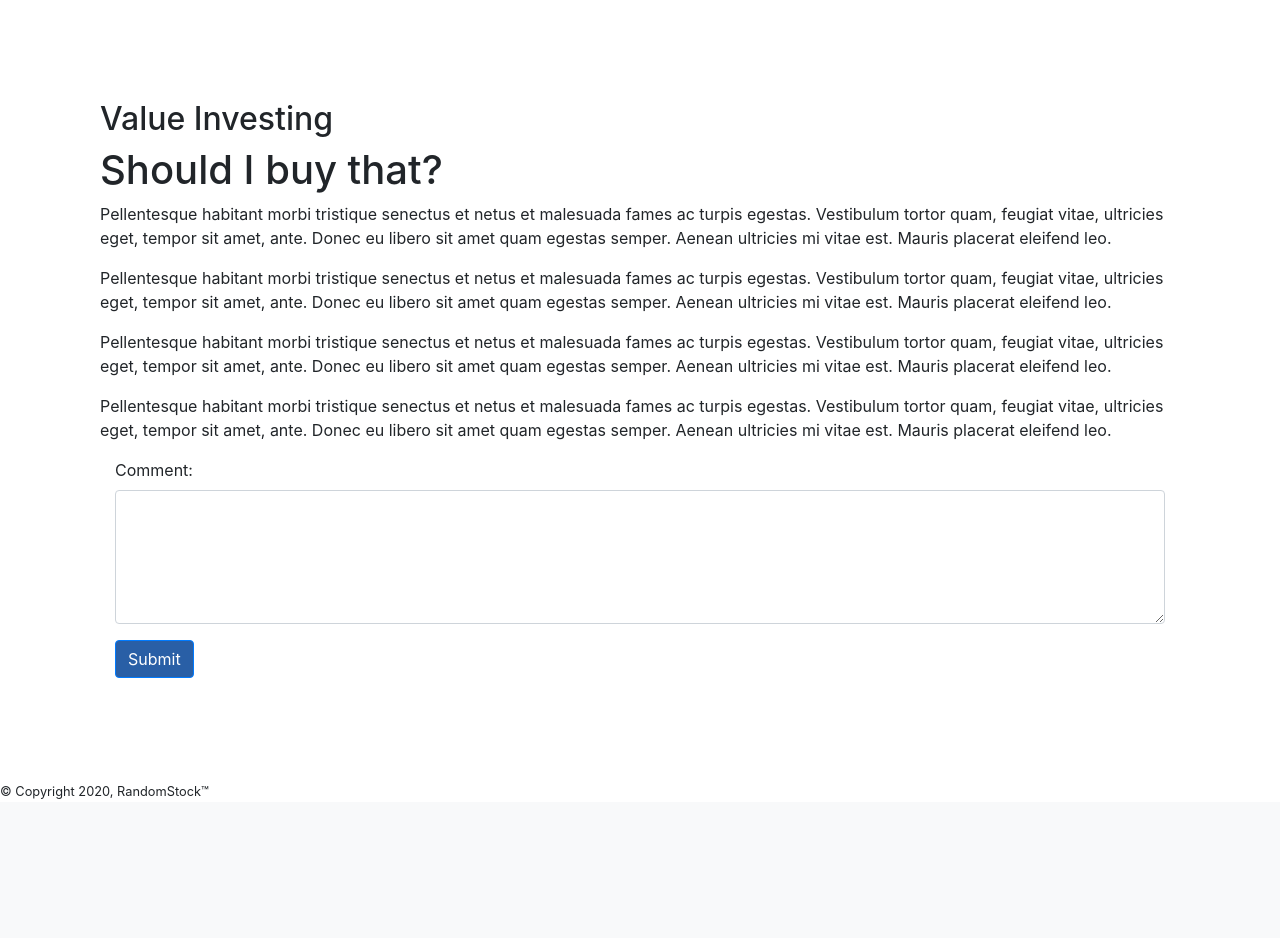
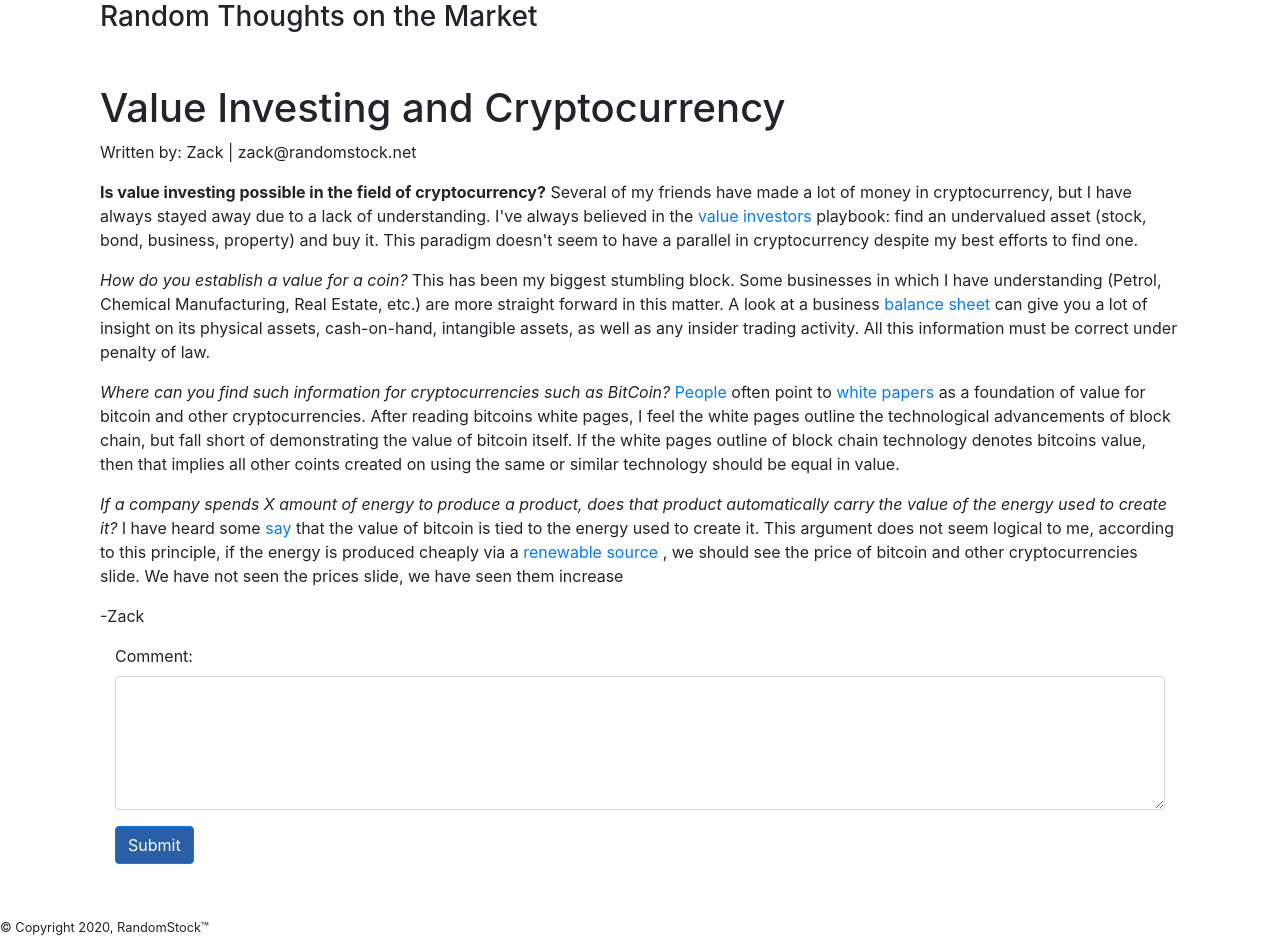
Before and after one commit to camptzak/RamdomStock, a Flask app: page /blog in a window 1280 px wide. Shown: the part 70-1008 px from the top of the page. Before the commit the page ends 869 px from the top, so only its background shows below. Run offline with Flask 2, Linux system fonts and the light colour scheme; data that the repository does not hold is empty; some libraries are stand-ins or nearby versions.

Commit message:
updated blog page more, looks good. article in pace first

```diff
--- a/static/style.css
+++ b/static/style.css
@@ -60,6 +60,19 @@ body {
   margin: 16px;
 }
 
+.blog_heading {
+  margin-left: 100px;
+}
+
 .blog_page {
-  margin: 100px;
+
+  margin: 50px 100px;
 }
+
+.blog_comment {
+  margin: 10px;
+  outline: 1px solid #295fa6;
+  padding: 5px;
+  margin: 5px;
+
+}
--- a/templates/blog/blog.html
+++ b/templates/blog/blog.html
@@ -5,18 +5,36 @@
 {% endblock %}
 
 {% block body %}
+    <div class="blog_heading">
+        <h3>Random Thoughts on the Market</h3>
+    </div>
     <div class="blog_page">
-        <h2>Value Investing</h2>
-        <h1> Should I buy that?</h1>
+        <h1>Value Investing and Cryptocurrency</h1>
+        <p>Written by: Zack | zack@randomstock.net</p>
 
-        <p>Pellentesque habitant morbi tristique senectus et netus et malesuada fames ac turpis egestas. Vestibulum tortor quam, feugiat vitae, ultricies eget, tempor sit amet, ante. Donec eu libero sit amet quam egestas semper. Aenean ultricies mi vitae est. Mauris placerat eleifend leo.</p>
-        <p>Pellentesque habitant morbi tristique senectus et netus et malesuada fames ac turpis egestas. Vestibulum tortor quam, feugiat vitae, ultricies eget, tempor sit amet, ante. Donec eu libero sit amet quam egestas semper. Aenean ultricies mi vitae est. Mauris placerat eleifend leo.</p>
-        <p>Pellentesque habitant morbi tristique senectus et netus et malesuada fames ac turpis egestas. Vestibulum tortor quam, feugiat vitae, ultricies eget, tempor sit amet, ante. Donec eu libero sit amet quam egestas semper. Aenean ultricies mi vitae est. Mauris placerat eleifend leo.</p>
-        <p>Pellentesque habitant morbi tristique senectus et netus et malesuada fames ac turpis egestas. Vestibulum tortor quam, feugiat vitae, ultricies eget, tempor sit amet, ante. Donec eu libero sit amet quam egestas semper. Aenean ultricies mi vitae est. Mauris placerat eleifend leo.</p>
+        <p><b>Is value investing possible in the field of cryptocurrency?</b> Several of my friends have made a lot of money in cryptocurrency,
+        but I have always stayed away due to a lack of understanding. I've always believed in the <a href="https://www.investopedia.com/articles/basics/07/grahamprinciples.asp">value investors</a>
+        playbook: find an undervalued asset (stock, bond, business, property) and buy it. This paradigm doesn't seem to have a parallel
+        in cryptocurrency despite my best efforts to find one.</p>
+        <p><em>How do you establish a value for a coin?</em> This has been my biggest stumbling block. Some businesses in which I have understanding
+        (Petrol, Chemical Manufacturing, Real Estate, etc.) are more straight forward in this matter. A look at a business <a href="https://www.sec.gov/edgar/searchedgar/companysearch.html">balance sheet</a>
+        can give you a lot of insight on its physical assets, cash-on-hand, intangible assets, as well as any insider trading activity. All this information must be correct
+        under penalty of law.
+        <p><em>Where can you find such information for cryptocurrencies such as BitCoin?</em> <a href="https://medium.com/coinbundle/the-role-of-value-investing-in-crypto-3b3d539fa2ae">People</a> often point to <a href="https://bitcoin.org/bitcoin.pdf">white papers</a> as a foundation of value for bitcoin and other cryptocurrencies.
+        After reading bitcoins white pages, I feel the white pages outline the technological advancements of block chain, but fall short of demonstrating the
+        value of bitcoin itself. If the white pages outline of block chain technology denotes bitcoins value, then that implies all other coints created on using the
+        same or similar technology should be equal in value. </p>
+        <p><em>If a company spends X amount of energy to produce a product, does that product automatically carry the value of the energy used to create it?</em> I have heard some <a href="https://www.investopedia.com/news/do-bitcoin-mining-energy-costs-influence-its-price/">say</a> that the value of bitcoin is tied to the energy used to create it.
+        This argument does not seem logical to me, according to this principle, if the energy is produced cheaply via a <a href="https://www.businessinsider.com/photos-iceland-bitcoin-mine-genesis-mining-cloud-2015-8?r=UK&IR=T/">renewable source</a>
+        , we should see the price of bitcoin and other cryptocurrencies slide. We have not seen the prices slide, we have seen them increase</p>
 
+        <p>-Zack</p>
         {% if rows %}
             {% for row in rows %}
-                <p>{{row[3]}}: {{row[2]}} date: {{row[4]}}</p><br>
+                <div class="blog_comment rounded">
+                    <p ><b>{{row[3]}}</b> {{row[4]}}<br>
+                    {{row[2]}}</p>
+                </div>
             {% endfor %}
         {% endif %}
 
```
